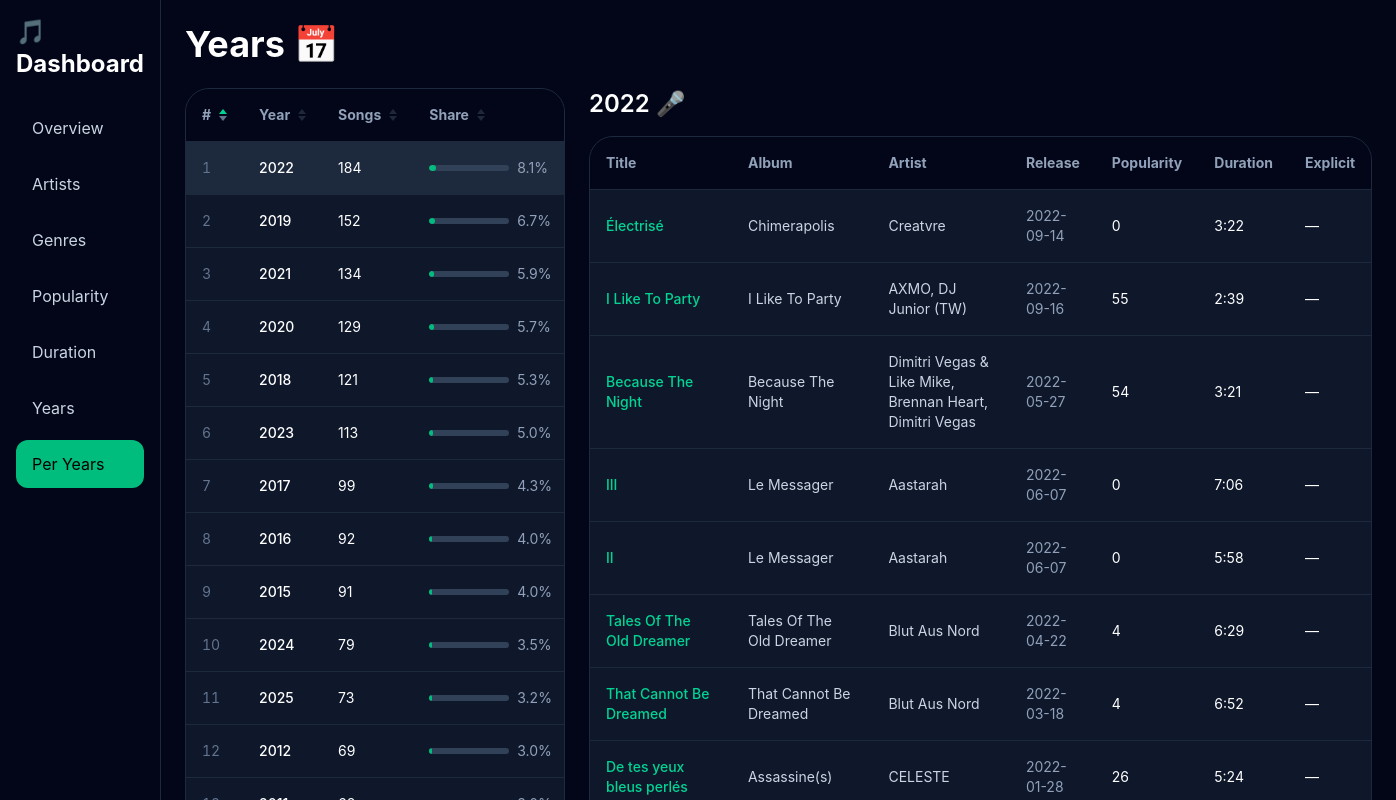
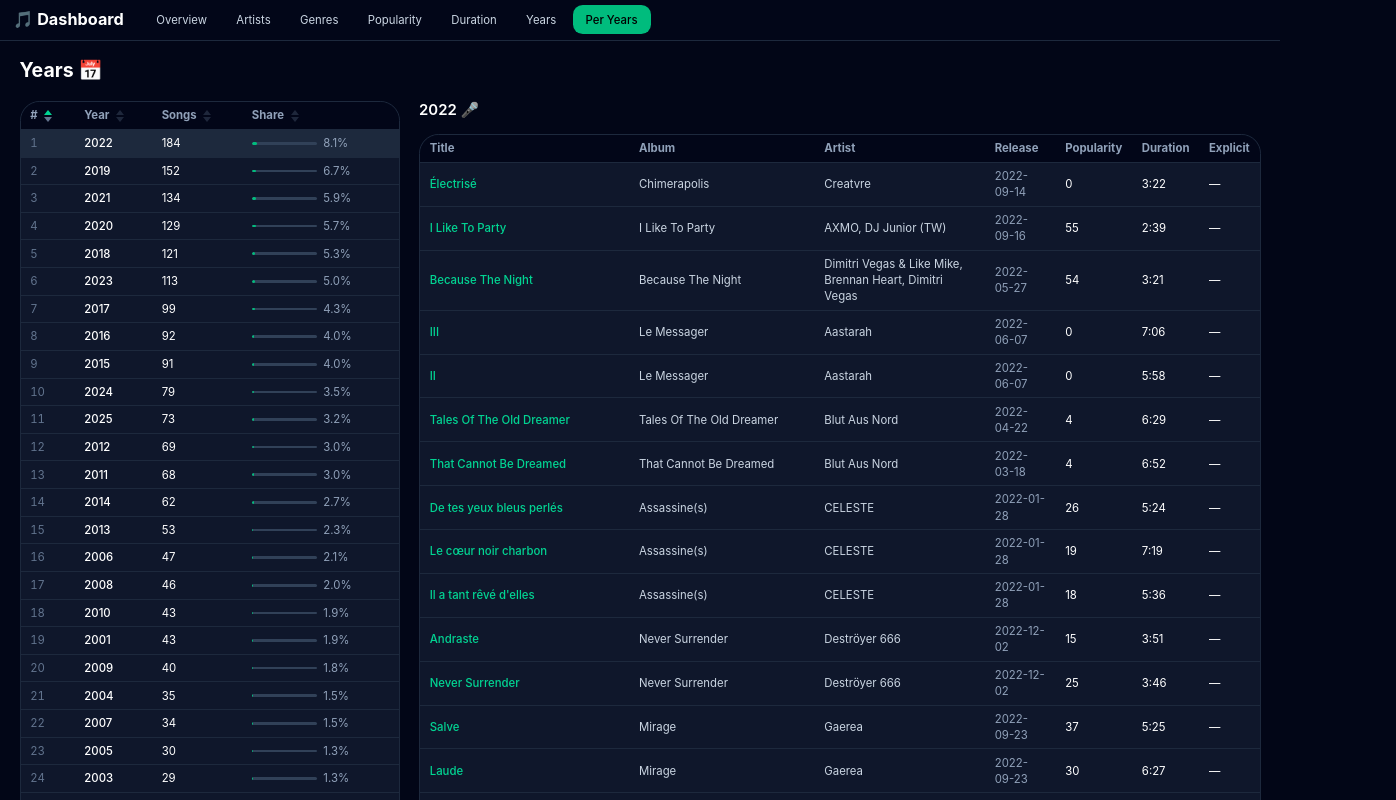
Before and after one commit to ArtBalan/spotify-favorite-dashboard, a React (Vite) app: page /perYears in a window 1280 px wide. Shown: the top 800 px of the page, 1396 px wide, since content can reach past the window. Built offline with nearby package versions, Linux system fonts and the light colour scheme.

Commit message:
topbar and smaller UI

```diff
--- a/src/components/Layout.tsx
+++ b/src/components/Layout.tsx
@@ -1,11 +1,13 @@
 import { ReactNode } from "react";
-import Sidebar from "./Sidebar";
+import Topbar from "./TopBar";
 
 export default function Layout({ children }: { children: ReactNode }) {
   return (
-    <div className="flex min-h-screen bg-slate-950 text-white">
-      <Sidebar />
-      <main className="flex-1 p-6">{children}</main>
-    </div>
+<div className="flex flex-col h-screen">
+  <Topbar />
+  <main className="flex-1 overflow-auto p-6">
+    {children}
+  </main>
+</div>
   );
 }
--- a/src/components/Sidebar.tsx
+++ /dev/null
@@ -1,37 +0,0 @@
-import { NavLink } from "react-router-dom";
-
-const links = [
-  ["/", "Overview"],
-  ["/artists", "Artists"],
-  ["/genres", "Genres"],
-  ["/popularity", "Popularity"],
-  ["/duration", "Duration"],
-  ["/years", "Years"],
-  ["/perYears",'Per Years']
-];
-
-export default function Sidebar() {
-  return (
-    <aside className="w-64 border-r border-slate-800 bg-slate-950 p-4">
-      <h1 className="mb-6 text-2xl font-bold">🎵 Dashboard</h1>
-
-      <nav className="space-y-2">
-        {links.map(([to, label]) => (
-          <NavLink
-            key={to}
-            to={to}
-            className={({ isActive }) =>
-              `block rounded-xl px-4 py-3 transition ${
-                isActive
-                  ? "bg-emerald-500 text-black"
-                  : "text-slate-300 hover:bg-slate-800"
-              }`
-            }
-          >
-            {label}
-          </NavLink>
-        ))}
-      </nav>
-    </aside>
-  );
-}
--- /dev/null
+++ b/src/components/TopBar.tsx
@@ -0,0 +1,39 @@
+import { NavLink } from "react-router-dom";
+
+const links = [
+  ["/", "Overview"],
+  ["/artists", "Artists"],
+  ["/genres", "Genres"],
+  ["/popularity", "Popularity"],
+  ["/duration", "Duration"],
+  ["/years", "Years"],
+  ["/perYears", "Per Years"],
+];
+
+export default function Topbar() {
+  return (
+    <header className="border-b border-slate-800 bg-slate-950 px-6 py-3">
+      <div className="flex items-center gap-6">
+        <span className="text-xl font-bold shrink-0">🎵 Dashboard</span>
+
+        <nav className="flex items-center gap-1">
+          {links.map(([to, label]) => (
+            <NavLink
+              key={to}
+              to={to}
+              className={({ isActive }) =>
+                `rounded-xl px-4 py-2 text-sm transition ${
+                  isActive
+                    ? "bg-emerald-500 text-black font-medium"
+                    : "text-slate-300 hover:bg-slate-800"
+                }`
+              }
+            >
+              {label}
+            </NavLink>
+          ))}
+        </nav>
+      </div>
+    </header>
+  );
+}
--- a/src/index.css
+++ b/src/index.css
@@ -10,3 +10,27 @@ body {
 * {
   box-sizing: border-box;
 }
+
+/* Scale down the entire UI */
+:root {
+  font-size: 13px;
+}
+
+/* Tighter table cells */
+th, td {
+  padding: 0.4rem 0.75rem !important;
+}
+
+/* Smaller headings */
+h1 { font-size: 1.5rem !important; }
+h2 { font-size: 1.15rem !important; }
+
+/* Tighter gaps and padding on the header */
+header {
+  padding: 0.4rem 1rem !important;
+}
+
+/* Shrink progress bars slightly */
+.h-1\.5 {
+  height: 0.2rem !important;
+}
```
